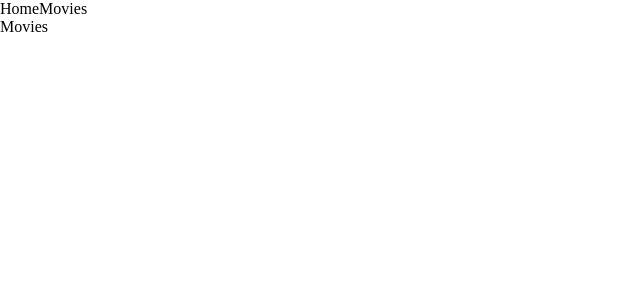
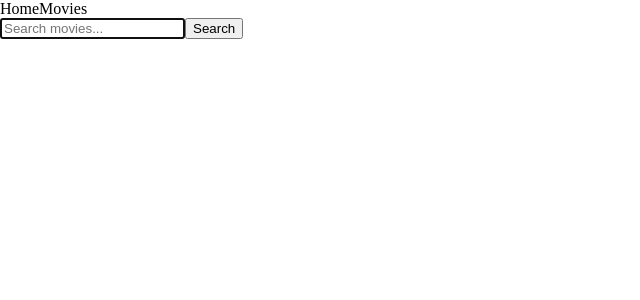
Before and after one commit to webdevbiv/goit-react-hw-05, a React (Vite) app: page /movies in a window 1280 px wide. Shown: the top 300 px of the page, without its empty margins (0-640 px from the left). Built offline with nearby package versions, Linux system fonts and the light colour scheme; no server answers.

Commit message:
ADD | MoviePage

```diff
--- a/src/components/MovieList/MovieList.jsx
+++ b/src/components/MoviesList/MoviesList.jsx
@@ -1,6 +1,6 @@
 import { Link, useLocation } from 'react-router-dom';
 
-const MovieList = ({ movies }) => {
+const MoviesList = ({ movies }) => {
   const { location } = useLocation();
 
   if (!movies || movies.length === 0) {
@@ -22,4 +22,4 @@ const MovieList = ({ movies }) => {
   );
 };
 
-export default MovieList;
+export default MoviesList;
--- a/src/pages/HomePage/HomePage.jsx
+++ b/src/pages/HomePage/HomePage.jsx
@@ -1,23 +1,34 @@
 import { useEffect, useState } from 'react';
 import { fetchTrendingMovies } from '../../services/tmdbApi';
-import MovieList from '../../components/MovieList/MovieList';
+import MovieList from '../../components/MoviesList/MoviesList';
 
 const HomePage = () => {
   const [trendingMovies, setTrendingMovies] = useState([]);
+  const [loading, setLoading] = useState(false);
+  const [error, setError] = useState(null);
+
   useEffect(() => {
     const getTrendingMovies = async () => {
+      setLoading(true);
       try {
         const response = await fetchTrendingMovies();
-        console.log('HomePage: 🔥 Trending Movies:', response);
         setTrendingMovies(response);
       } catch (error) {
-        console.log('❌ Error fetching trending movies:', error);
+        setError(error.message);
+      } finally {
+        setLoading(false);
       }
     };
     getTrendingMovies();
   }, []);
 
-  return <MovieList movies={trendingMovies} />;
+  return (
+    <>
+      {loading && <p>Loading...</p>}
+      {error && <p>Error: {error}</p>}
+      {trendingMovies.length > 0 && <MovieList movies={trendingMovies} />}
+    </>
+  );
 };
 
 export default HomePage;
--- a/src/pages/MovieDetailsPage/MovieDetailsPage.jsx
+++ b/src/pages/MovieDetailsPage/MovieDetailsPage.jsx
@@ -1,21 +1,27 @@
 import { useEffect, useState } from 'react';
 import { useNavigate, useParams } from 'react-router-dom';
 import { fetchMovieDetails } from '../../services/tmdbApi';
+import placeholder from '../../assets/movie-placeholder.svg';
 
 const MovieDetailsPage = () => {
   const { movieId } = useParams();
   const navigate = useNavigate();
+  const [loading, setLoading] = useState(false);
+  const [error, setError] = useState(null);
 
   const [movieDetails, setMovieDetails] = useState(null);
 
   useEffect(() => {
     const getMovieDetails = async () => {
+      setLoading(true);
+      setError(null);
       try {
         const response = await fetchMovieDetails(movieId);
-        console.log('MovieDetailsPage: Movie Details:', response);
         setMovieDetails(response);
       } catch (error) {
-        console.error('MovieDetailsPage: Error fetching movie details:', error);
+        setError(error.message);
+      } finally {
+        setLoading(false);
       }
     };
 
@@ -25,12 +31,20 @@ const MovieDetailsPage = () => {
   return (
     <div>
       <button onClick={() => navigate(-1)}>Go back</button>
+      {loading && <p>Loading...</p>}
+      {error && <p>{error}</p>}
+      {!loading && !error && !movieDetails && <p>No movie details found</p>}
       {movieDetails && (
         <div>
           <img
-            src={`https://image.tmdb.org/t/p/w500${movieDetails.poster_path}`}
+            src={
+              movieDetails.poster_path
+                ? `https://image.tmdb.org/t/p/w500${movieDetails.poster_path}`
+                : placeholder
+            }
             alt={movieDetails.title}
           />
+          <div>
             <h1>
               {movieDetails.title} ({movieDetails.release_date.split('-')[0]})
             </h1>
@@ -44,6 +58,7 @@ const MovieDetailsPage = () => {
               ))}
             </ul>
           </div>
+        </div>
       )}
     </div>
   );
--- /dev/null
+++ b/src/pages/MoviesPage/MoviesPage.jsx
@@ -0,0 +1,81 @@
+import { useState } from 'react';
+import { fetchSearchMovies } from '../../services/tmdbApi';
+import MoviesList from '../../components/MoviesList/MoviesList';
+
+const MoviesPage = () => {
+  const [searchQuery, setSearchQuery] = useState('');
+  const [movies, setMovies] = useState([]);
+  const [loading, setLoading] = useState(false);
+  const [error, setError] = useState(null);
+  const [isSearched, setIsSearched] = useState(false);
+  const [page, setPage] = useState(1);
+  const [totalPages, setTotalPages] = useState(0);
+
+  const handleInputChange = e => {
+    setSearchQuery(e.target.value);
+  };
+
+  const handleSubmit = async e => {
+    const form = e.currentTarget;
+    e.preventDefault();
+    if (searchQuery.trim() === '') {
+      return;
+    }
+    setLoading(true);
+    setError(null);
+    try {
+      const response = await fetchSearchMovies(searchQuery);
+      if (response.movies.length === 0) {
+        setError('No movies found');
+      } else {
+        setMovies(response.movies);
+        setTotalPages(response.totalPages);
+        setPage(1);
+        setIsSearched(true);
+      }
+    } catch (error) {
+      setError(error.message);
+    } finally {
+      setLoading(false);
+    }
+    form.reset();
+  };
+
+  const handleLoadMore = async () => {
+    setPage(prevPage => prevPage + 1);
+    setLoading(true);
+    try {
+      const response = await fetchSearchMovies(searchQuery, page + 1);
+      setMovies(prevMovies => [...prevMovies, ...response.movies]);
+    } catch (error) {
+      setError(error.message);
+    } finally {
+      setLoading(false);
+    }
+  };
+
+  return (
+    <div>
+      <form onSubmit={handleSubmit}>
+        <input
+          type="text"
+          placeholder="Search movies..."
+          value={searchQuery}
+          onChange={handleInputChange}
+          autoComplete="off"
+          autoFocus
+        />
+        <button type="submit">Search</button>
+      </form>
+      {isSearched && !loading && !error && movies.length === 0 && (
+        <p>No movies found</p>
+      )}
+      {movies.length > 0 && <MoviesList movies={movies} />}
+      {loading && <p>Loading...</p>}
+
+      {page < totalPages && <button onClick={handleLoadMore}>Load more</button>}
+    </div>
+  );
+};
+
+export default MoviesPage;
--- a/src/routes/AppRoutes.jsx
+++ b/src/routes/AppRoutes.jsx
@@ -3,6 +3,7 @@ import Navigation from '../components/Navigation/Navigation';
 import HomePage from '../pages/HomePage/HomePage';
 import { Route, Routes } from 'react-router-dom';
 import MovieDetailsPage from '../pages/MovieDetailsPage/MovieDetailsPage';
+import MoviesPage from '../pages/MoviesPage/MoviesPage';
 
 const AppRoutes = () => {
   return (
@@ -10,7 +11,7 @@ const AppRoutes = () => {
       <Navigation />
       <Routes>
         <Route path="/" element={<HomePage />} />
-        <Route path="/movies" element={<div>Movies</div>} />
+        <Route path="/movies" element={<MoviesPage />} />
         <Route path="/movies/:movieId" element={<MovieDetailsPage />} />
 
         <Route path="*" element={<div>404 Not Found</div>} />
--- a/src/services/TestApi.jsx
+++ b/src/services/TestApi.jsx
@@ -1,7 +1,7 @@
 import { useEffect } from 'react';
 import {
   fetchTrendingMovies,
-  searchMovies,
+  fetchSearchMovies,
   fetchMovieDetails,
   fetchMovieCast,
   fetchMovieReviews,
@@ -14,7 +14,7 @@ const TestApi = () => {
         const trending = await fetchTrendingMovies();
         console.log('🔥 Trending Movies:', trending);
 
-        const search = await searchMovies('avatar');
+        const search = await fetchSearchMovies('avatar');
         console.log('🔍 Search Results:', search);
 
         const details = await fetchMovieDetails(19995); // Avatar ID
--- a/src/services/tmdbApi.js
+++ b/src/services/tmdbApi.js
@@ -18,16 +18,19 @@ export const fetchTrendingMovies = async () => {
 };
 
 // Search movies
-export const searchMovies = async query => {
+export const fetchSearchMovies = async (query, page = 1) => {
   const { data } = await axiosInstance.get('/search/movie', {
     params: {
       query,
       include_adult: false,
       language: 'en-US',
-      page: 1,
+      page: page,
     },
   });
-  return data.results;
+  return {
+    movies: data.results,
+    totalPages: data.total_pages,
+  };
 };
 
 // Movie details
```
Also changed, not shown: src/assets/movie-placeholder.svg (added). Lines whose indentation alone changed are shown as unchanged.
